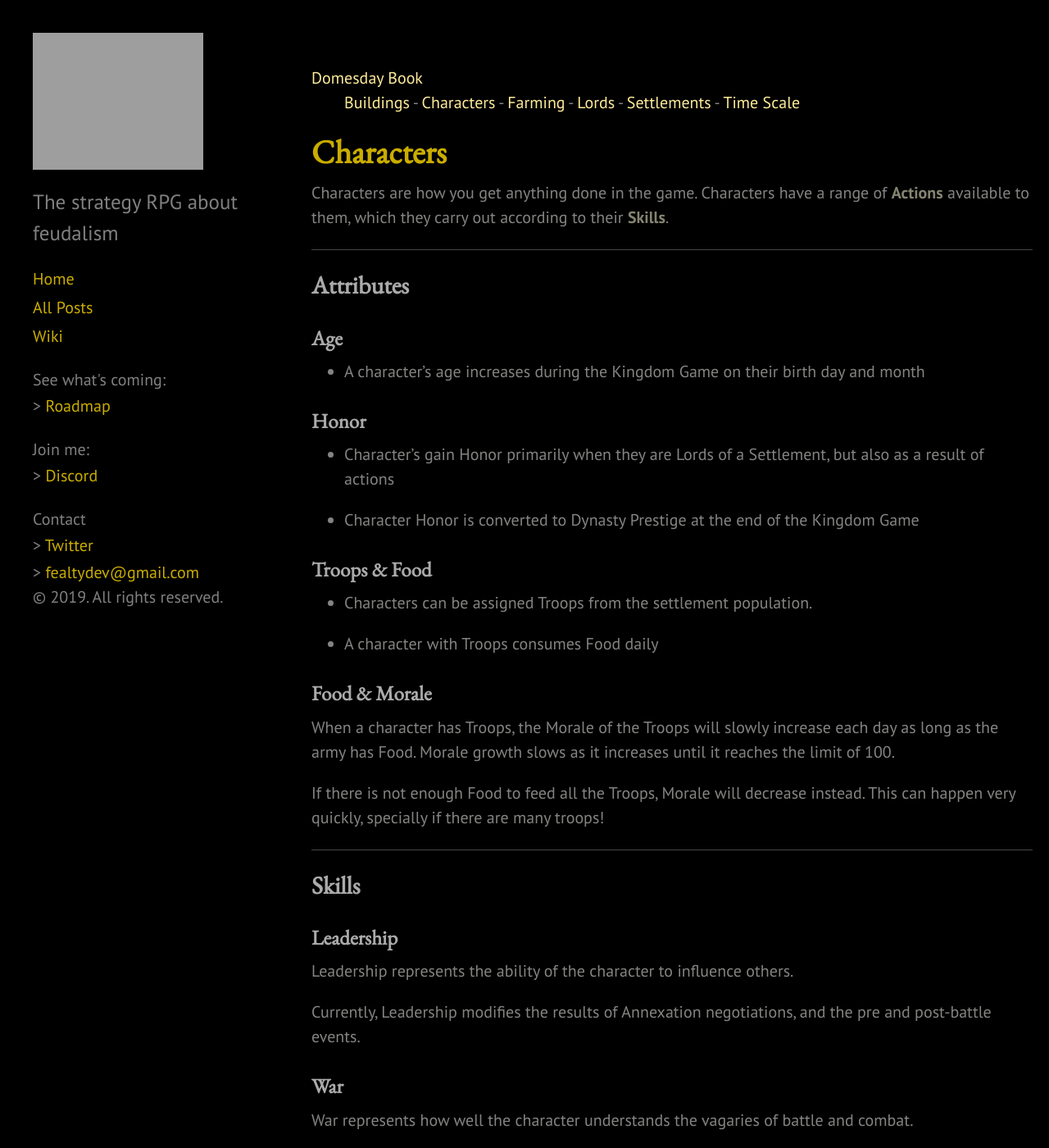
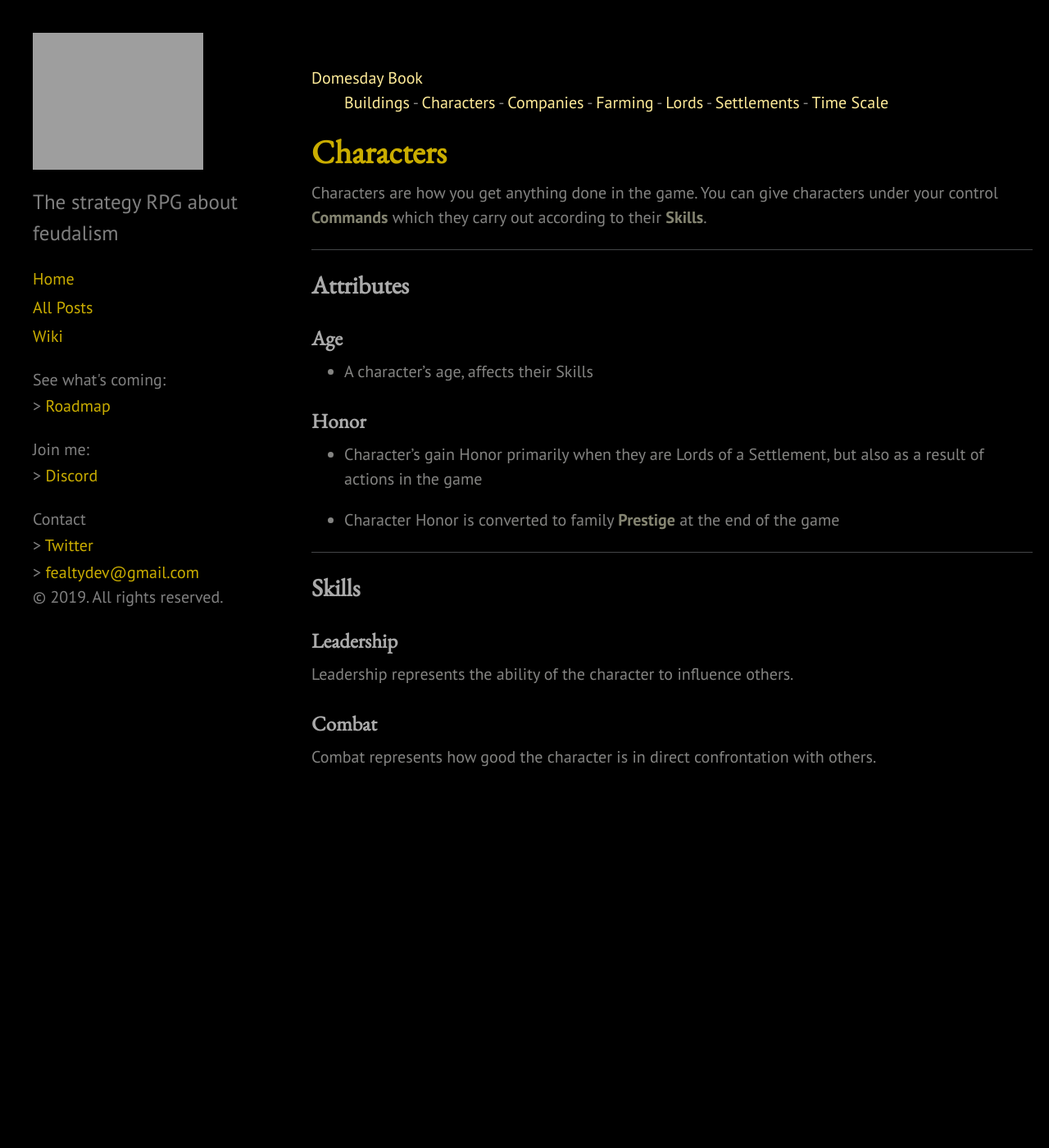
Before and after one commit to sdporres/fealtyweb, a Jekyll site: the page built from _domesday-entries/characters.md, in a window 1280 px wide and 1400 px high. Shown: the whole window at 82% size. Built offline with Jekyll 4.4.1, drawn with Linux system fonts in a browser that asks for light colours; some of the changed text lies outside the part shown; grey boxes are pictures that could not be loaded.

Commit message:
update the wiki

```diff
--- a/_domesday-entries/characters.md
+++ b/_domesday-entries/characters.md
@@ -4,7 +4,7 @@ title: Characters
 section: Basics
 ---
 
-Characters are how you get anything done in the game. Characters have a range of **Actions** available to them, which they carry out according to their **Skills**.
+Characters are how you get anything done in the game. You can give characters under your control **Commands** which they carry out according to their **Skills**.
 
 ---
 
@@ -12,25 +12,13 @@ Characters are how you get anything done in the game. Characters have a range of
 
 ### Age
 
-* A character's age increases during the Kingdom Game on their birth day and month
+* A character's age, affects their Skills
 
 ### Honor
 
-* Character's gain Honor primarily when they are Lords of a Settlement, but also as a result of actions
+* Character's gain Honor primarily when they are Lords of a Settlement, but also as a result of actions in the game
 
-* Character Honor is converted to Dynasty Prestige at the end of the Kingdom Game
-
-### Troops & Food
-
-* Characters can be assigned Troops from the settlement population.
-
-* A character with Troops consumes Food daily
-
-### Food & Morale
-
-When a character has Troops, the Morale of the Troops will slowly increase each day as long as the army has Food. Morale growth slows as it increases until it reaches the limit of 100.
-
-If there is not enough Food to feed all the Troops, Morale will decrease instead. This can happen very quickly, specially if there are many troops!
+* Character Honor is converted to family **Prestige** at the end of the game
 
 ---
 
@@ -40,11 +28,7 @@ If there is not enough Food to feed all the Troops, Morale will decrease instead
 
 Leadership represents the ability of the character to influence others.
 
-Currently, Leadership modifies the results of Annexation negotiations, and the pre and post-battle events.
+### Combat
 
-### War
-
-War represents how well the character understands the vagaries of battle and combat.
-
-Currently, War modifies the results of combat during battles and Siege sabotage missions.
+Combat represents how good the character is in direct confrontation with others.
 <!-- <span style="color:blue"> blue text</span> -->
```
Also changed, not shown: _domesday-entries/annex.md (deleted, +0 -19 lines), _domesday-entries/companies.md (added, +43 -0 lines), _domesday-entries/deliver-food.md (added, +11 -0 lines), _domesday-entries/farming.md (+3 -5 lines), _domesday-entries/raid.md (added, +13 -0 lines), _domesday-entries/reinforce.md (added, +7 -0 lines), _domesday-entries/settlements.md (+5 -9 lines), _domesday-entries/siege.md (deleted, +0 -19 lines), _domesday-entries/train.md (added, +9 -0 lines).
